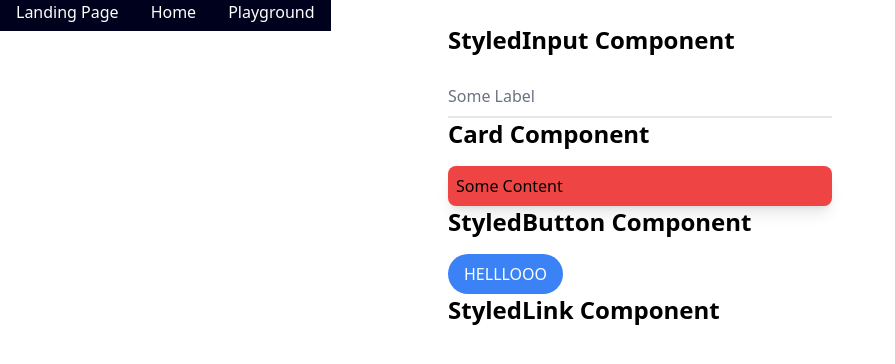
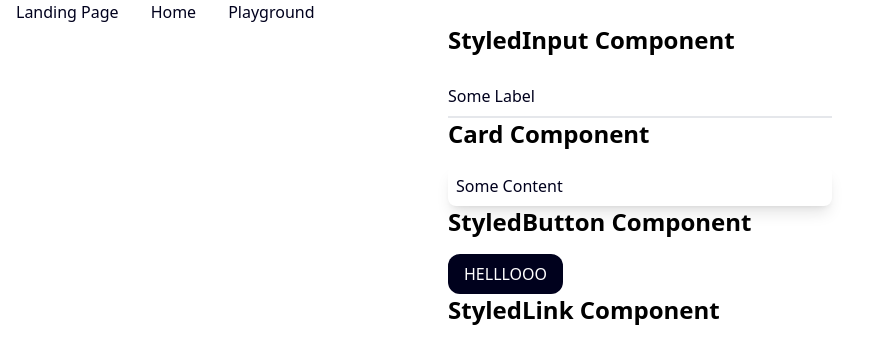
Before and after one commit to Kankenny/Friday, a React (Create React App) app in the folder frontend/: page /playground in a window 1280 px wide. Shown: the top 364 px of the page, without its empty margins (0-895 px from the left). Built offline with nearby package versions, Linux system fonts and the light colour scheme; the HTML template or start-up script is replaced by a standard one.

Commit message:
Refactor color of ui components to follow set color theme

```diff
--- a/frontend/src/components/ui/Card.tsx
+++ b/frontend/src/components/ui/Card.tsx
@@ -7,7 +7,9 @@ type Props = {
 
 const Card = ({ children, twClasses }: Props) => {
   return (
-    <div className={`p-2 rounded-lg shadow-lg bg-red-500 ${twClasses}`}>
+    <div
+      className={`p-2 rounded-lg shadow-lg bg-main text-secondary ${twClasses}`}
+    >
       {children}
     </div>
   );
--- a/frontend/src/components/ui/RouterLink.tsx
+++ b/frontend/src/components/ui/RouterLink.tsx
@@ -7,7 +7,7 @@ type Props = {
 
 const RouterLink = ({ to, routerLinkText }: Props) => {
   return (
-    <Link to={to} className="bg-secondary text-main py-2 px-4">
+    <Link to={to} className=" text-secondary py-2 px-4">
       {routerLinkText}
     </Link>
   );
--- a/frontend/src/components/ui/StyledButton.tsx
+++ b/frontend/src/components/ui/StyledButton.tsx
@@ -1,13 +1,16 @@
-import React from "react";type Props = {
+import React from "react";
+type Props = {
   onClick: () => void;
   buttonText: string;
-  };const StyledButton = ({ onClick, buttonText }: Props) => {
+};
+const StyledButton = ({ onClick, buttonText }: Props) => {
   return (
-  <button
-     className="bg-blue-500 rounded-full text-white text-center text-base px-4 py-2"
-     onClick={onClick}
-   >
-  {buttonText}
-  </button>
+    <button
+      className="bg-secondary text-main rounded-xl text-center text-base px-4 py-2"
+      onClick={onClick}
+    >
+      {buttonText}
+    </button>
   );
-  };export default StyledButton;
+};
+export default StyledButton;
--- a/frontend/src/components/ui/StyledInput.tsx
+++ b/frontend/src/components/ui/StyledInput.tsx
@@ -1,8 +1,8 @@
 type Props = {
-  name: string
-  type: "text" | "email" | "password"
-  placeholder: string
-}
+  name: string;
+  type: "text" | "email" | "password";
+  placeholder: string;
+};
 
 const StyledInput = ({
   name,
@@ -17,16 +17,16 @@ const StyledInput = ({
         id={name}
         type={type}
         placeholder=""
-        className="pt-3 pb-2 block w-full px-0 mt-0 bg-transparent border-0 border-b-2 appearance-none focus:outline-none focus:ring-0 focus:border-blue-500 border-gray-200"
+        className="pt-3 pb-2 block w-full px-0 mt-0 bg-transparent border-0 border-b-2 appearance-none focus:outline-none focus:ring-0 focus:border-secondary border-gray-200"
       />
       <label
         htmlFor={name}
-        className="absolute duration-300 top-3 -z-1 origin-0 text-gray-500"
+        className="absolute duration-200 top-3 -z-1 origin-0 text-secondary"
       >
         {placeholder}
       </label>
     </div>
-  )
-}
+  );
+};
 
-export default StyledInput
+export default StyledInput;
```
